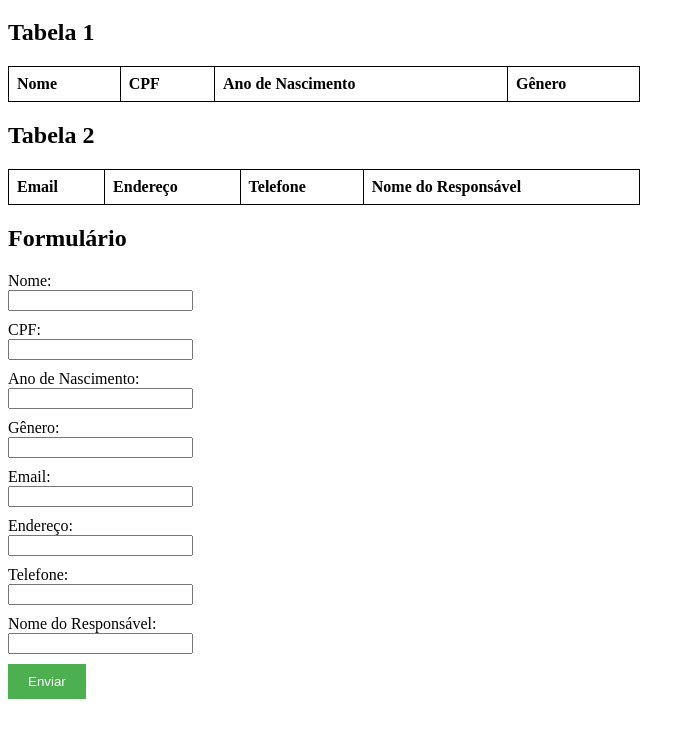
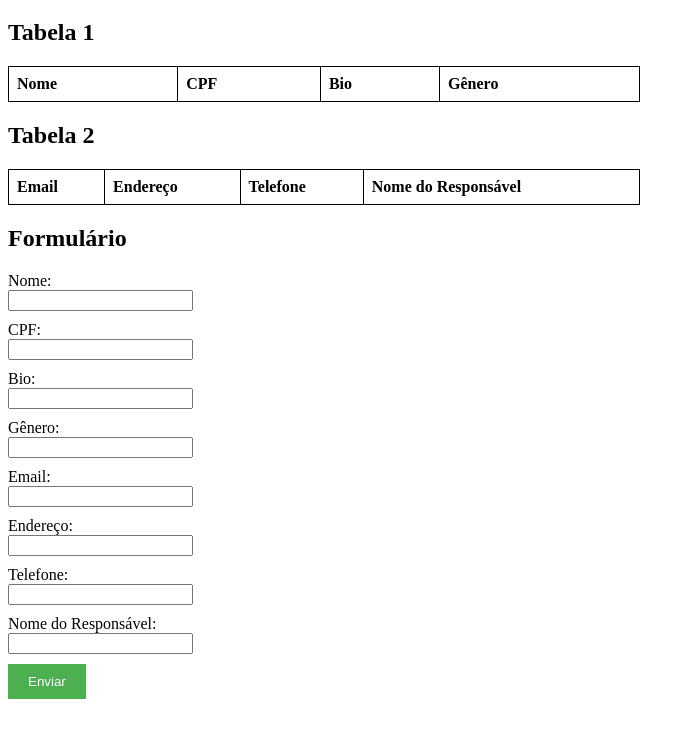
Before and after one commit to RaphaelhOliveira/2D_JavaBD, a plain HTML site: page index.html in a window 1280 px wide. Shown: the part 61-798 px from the top of the page, without its empty margins (0-695 px from the left). Drawn offline with Linux system fonts and the light colour scheme.

Commit message:
Update index.html

```diff
--- a/index.html
+++ b/index.html
@@ -15,7 +15,7 @@
             <tr>
                 <th>Nome</th>
                 <th>CPF</th>
-                <th>Ano de Nascimento</th>
+                <th>Bio</th>
                 <th>Gênero</th>
             </tr>
         </thead>
@@ -50,7 +50,7 @@
             <input type="number" id="numero1" name="numero1">
         </div>
         <div>
-            <label for="dataNascimento">Ano de Nascimento:</label>
+            <label for="dataNascimento">Bio:</label>
             <input type="text" id="dataNascimento" name="dataNascimento">
         </div>
         <div>
```
